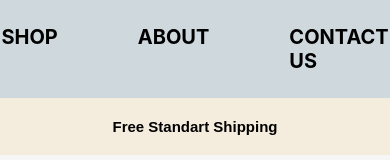
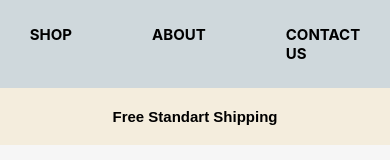
Before and after one commit to NatachaKey/clothes-filter, a React (Create React App) app: page / in a window 390 px wide. Shown: the top 160 px of the page. Built offline with nearby package versions, Linux system fonts and the light colour scheme; a web font is replaced by a local one.

Commit message:
Update App.css

```diff
--- a/src/App.css
+++ b/src/App.css
@@ -89,3 +89,9 @@ nav{
   text-transform: uppercase;
   color: #000000;
 }
+
+@media all and (max-width:500px){
+  .link{
+  font-size:15px;
+  }
+}
```
